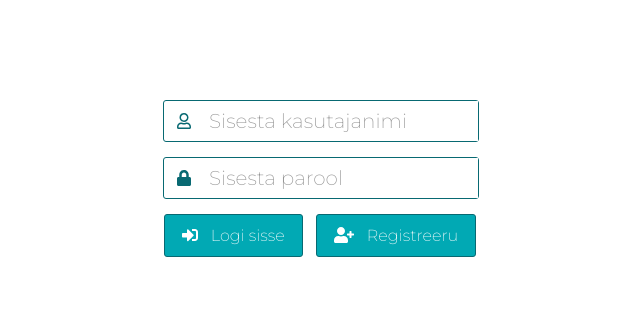
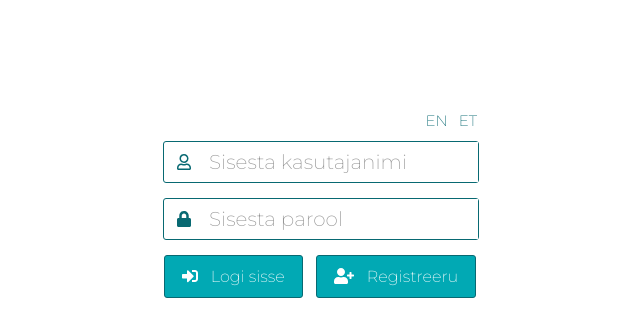
Before and after one commit to maarikamarkus/toDoApp, a Vue app in the folder frontend/: page / in a window 1280 px wide. Shown: the top 336 px of the page, without its empty margins (327-967 px from the left). Built offline with nearby package versions, Linux system fonts and the light colour scheme.

Commit message:
added lang choice to login, no functionality yet

```diff
--- a/frontend/src/components/Login.vue
+++ b/frontend/src/components/Login.vue
@@ -1,5 +1,7 @@
 <template lang="pug">
     .loginForm
+        .lang#langChoiceET ET
+        .lang#langChoiceEN EN
         .username.formRow
             .icon
                 font-awesome-icon(:icon="['far', 'user']")
@@ -122,6 +124,13 @@ export default {
     color: #086972;
 }
 
+.lang {
+    display: block;
+    padding: 11px 0px 11px 11px;
+    float: right;
+    cursor: pointer;
+}
+
 .formRow .icon {
     display: flex;
     align-items: center;
```
